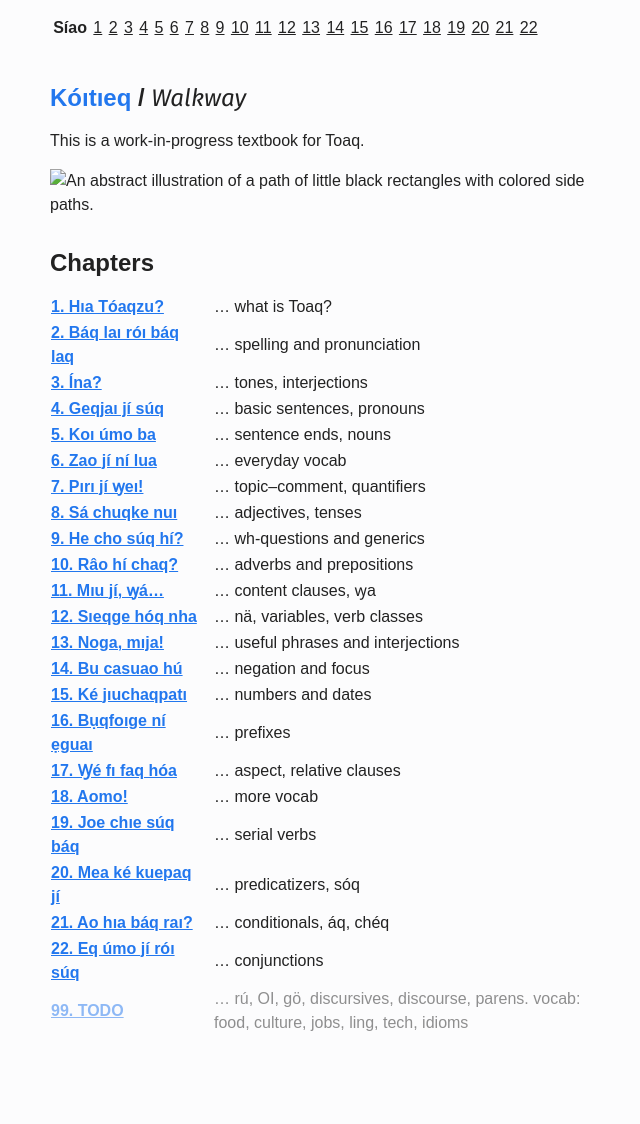
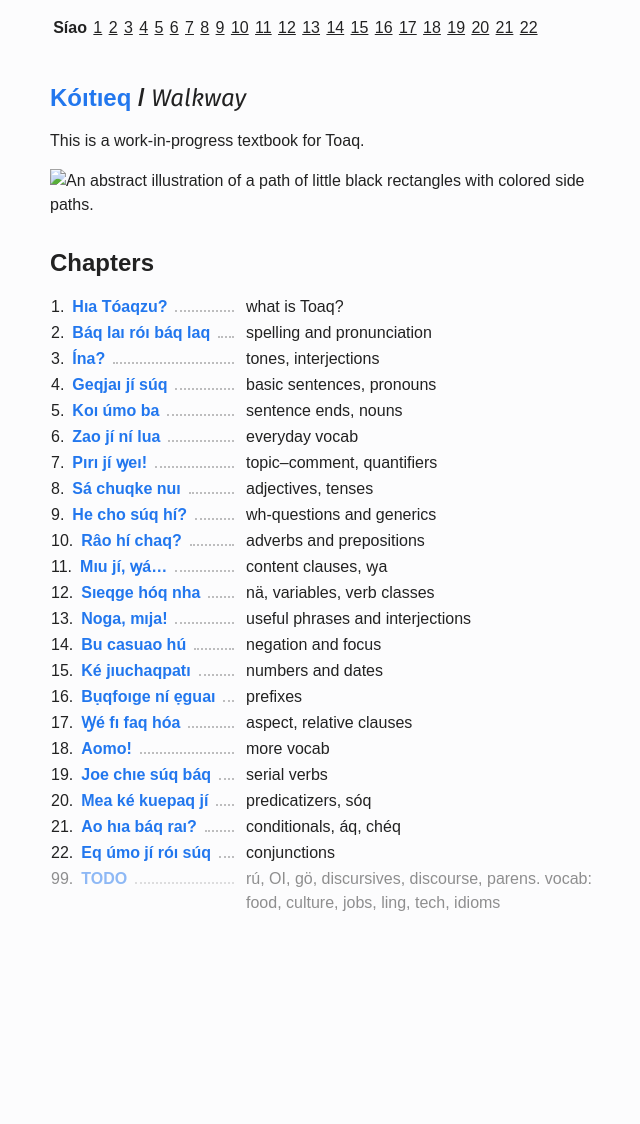
Before and after one commit to laqme/koitieq, a Jekyll site: the page built from index.md, in a window 1280 px wide. Shown: the whole page, without its empty margins (46-686 px from the left). Built offline with Jekyll 4.4.1, drawn with Linux system fonts in a browser that asks for light colours; some web fonts are replaced; after the commit the page ends 1004 px from its top, so only the background shows below that.

Commit message:
Improve chapters table

```diff
--- a/assets/css/styles.css
+++ b/assets/css/styles.css
@@ -30,6 +30,8 @@ audio, audio::-webkit-media-controls-panel { height: 30px; }
 
 a { color: inherit; }
 a[href]:hover { color: var(--primary); }
+table.index a { text-decoration: none; }
+table.index a:hover { text-decoration: underline; }
 body { margin: 0; }
 body { font-family: var(--sans); }
 body { font-size-adjust: from-font; }
@@ -50,7 +52,7 @@ em.sm { font-size: 0.9rem; line-height: 1.2; }
 
 .chapter { margin: 0 auto; padding: 1.5em; }
 
-.chapter table { border-collapse: collapse; margin: 1em auto; }
+.chapter table { border-collapse: collapse; margin: 1em auto; font-variant-numeric: tabular-nums; }
 .chapter th, .chapter td { padding-right: 0.5rem; }
 .chapter th { text-align: left; font-weight: normal; text-transform: uppercase; font-size: 0.9rem; }
 
--- a/index.md
+++ b/index.md
@@ -13,8 +13,11 @@ This is a work-in-progress textbook for Toaq.
 <table class="index"><tbody>
 {% for chapter in site.chapters %}
 <tr style="{% if chapter.wip == true %}opacity:0.5{% endif %}">
-  <td style="width: 10rem;"><a lang="qtq" href="{{chapter.url | relative_url}}"><b>{{chapter.chapter}}. {{ chapter.title }}</b></a></td>
-  <td style="padding-left: 0.25em;">… {{chapter.subject}}</td>
+  <td style="display:flex;align-items:baseline; width: 12rem;">{{chapter.chapter}}.
+  <a lang="qtq" style="margin:0 0.5em;" href="{{chapter.url | relative_url}}"><b>{{ chapter.title }}</b></a>
+  <div style="flex:1;border-bottom:2px dotted #8888"></div>
+  </td>
+  <td style="padding-left: 0.25em;">{{chapter.subject}}</td>
 </tr>
 {% endfor %}
 </tbody></table>
```
Also changed, not shown: Gemfile.lock.
